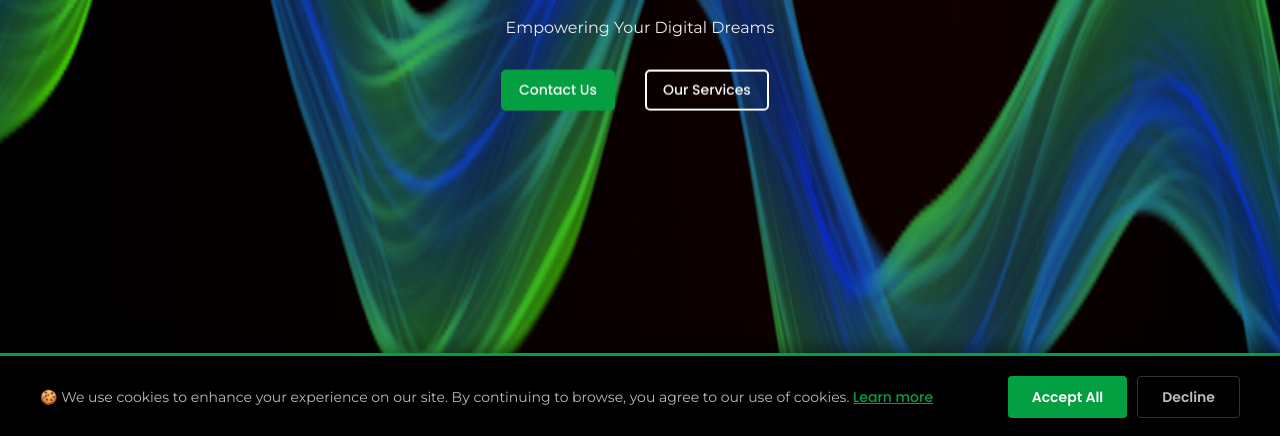
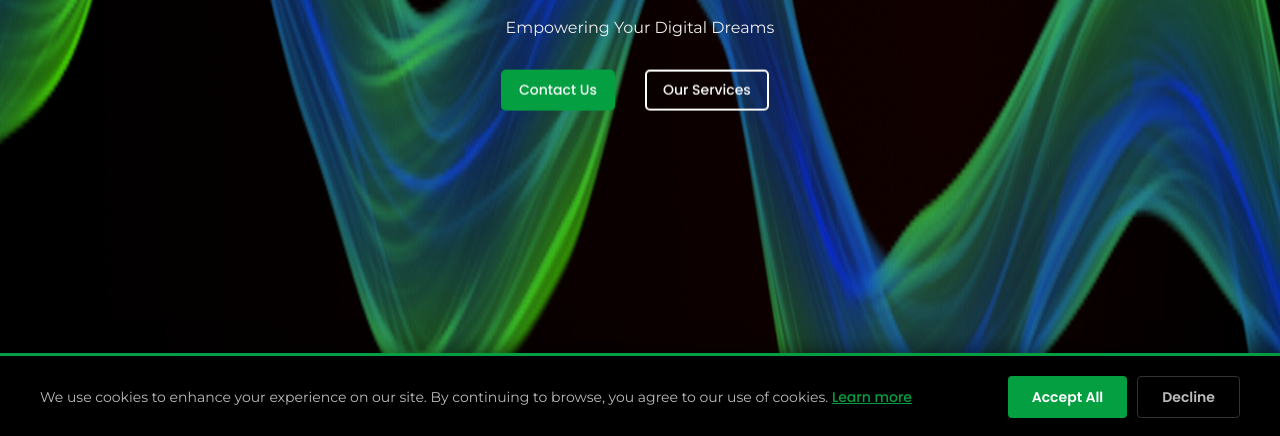
Before and after one commit to Vigroboi/Eluceat, a website with bundled scripts: page index.html in a window 1280 px wide. Shown: the part 362-798 px from the top of the page. Built offline with nearby package versions, Linux system fonts and the light colour scheme; a script that the page names is missing; files whose address does not match are found by name.

Commit message:
cookies update

```diff
--- a/index.html
+++ b/index.html
@@ -1364,7 +1364,7 @@
     <div id="cookie-banner">
       <div class="cookie-inner">
         <p>
-          🍪 We use cookies to enhance your experience on our site. By continuing to browse, you agree to our use of cookies.
+           We use cookies to enhance your experience on our site. By continuing to browse, you agree to our use of cookies.
           <a class="cookie-learn" id="cookie-learn-more">Learn more</a>
         </p>
         <div class="cookie-btns">
```
